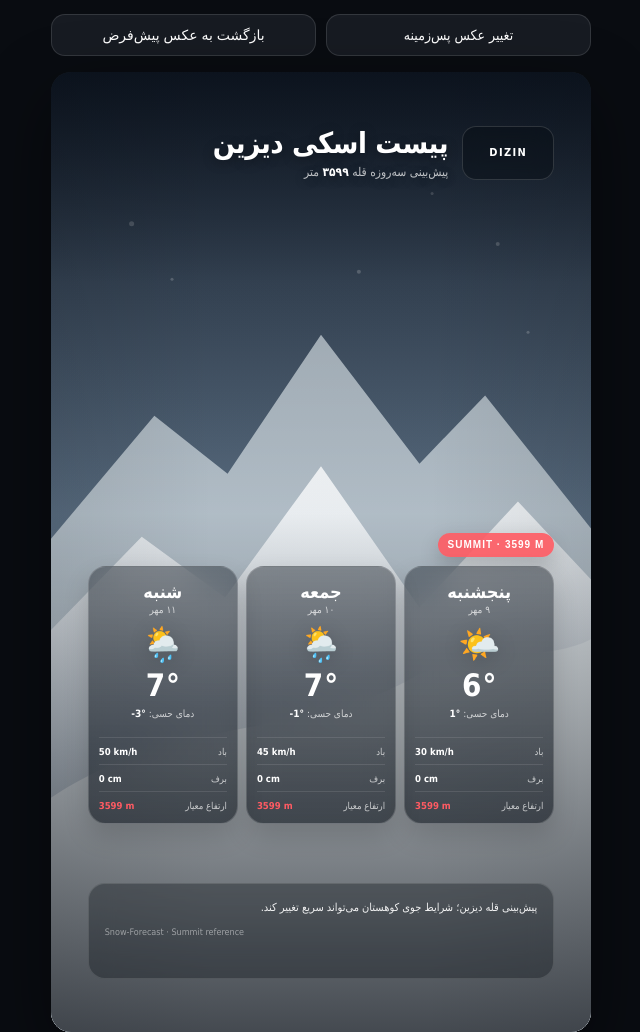
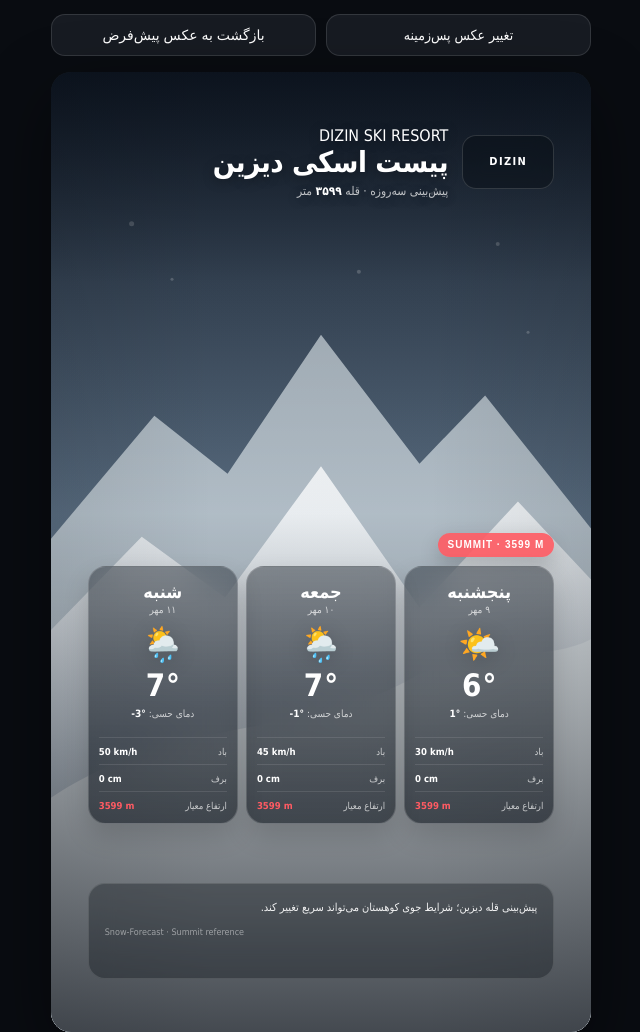
Before and after one commit to erfanchgh/dizin-weather-system, a website: page index.html in a window 1280 px wide. Shown: the whole page, without its empty margins (319-959 px from the left). Drawn offline with nearby package versions, Linux system fonts and the light colour scheme; no server answers.

Commit message:
Refine Dizin story header hierarchy

```diff
--- a/index.html
+++ b/index.html
@@ -24,8 +24,9 @@
           <span class="brand-fallback">DIZIN</span>
         </div>
         <div class="title-block">
+          <span class="eyebrow">DIZIN SKI RESORT</span>
           <h1>پیست اسکی دیزین</h1>
-          <p>پیش‌بینی سه‌روزه قله <bdi>۳۵۹۹</bdi> متر</p>
+          <p>پیش‌بینی سه‌روزه · قله <bdi>۳۵۹۹</bdi> متر</p>
         </div>
       </header>
 
```
